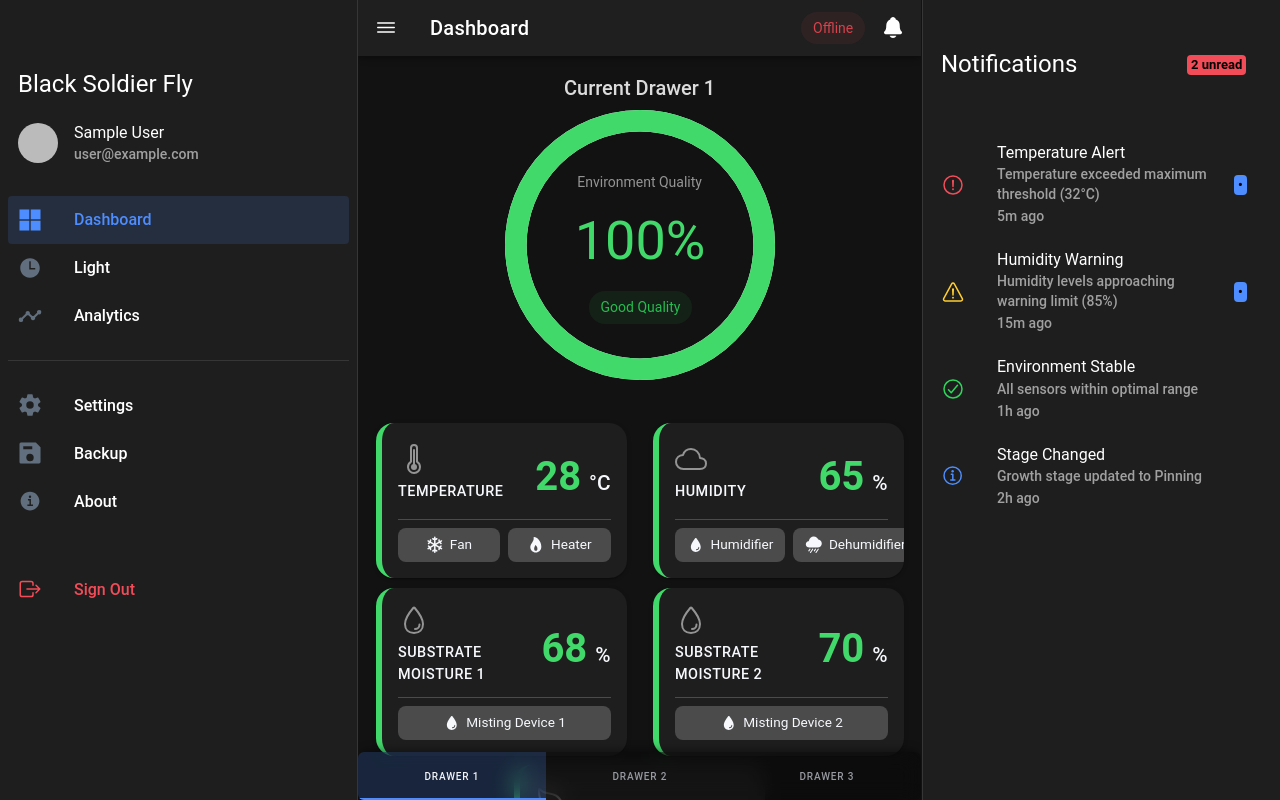
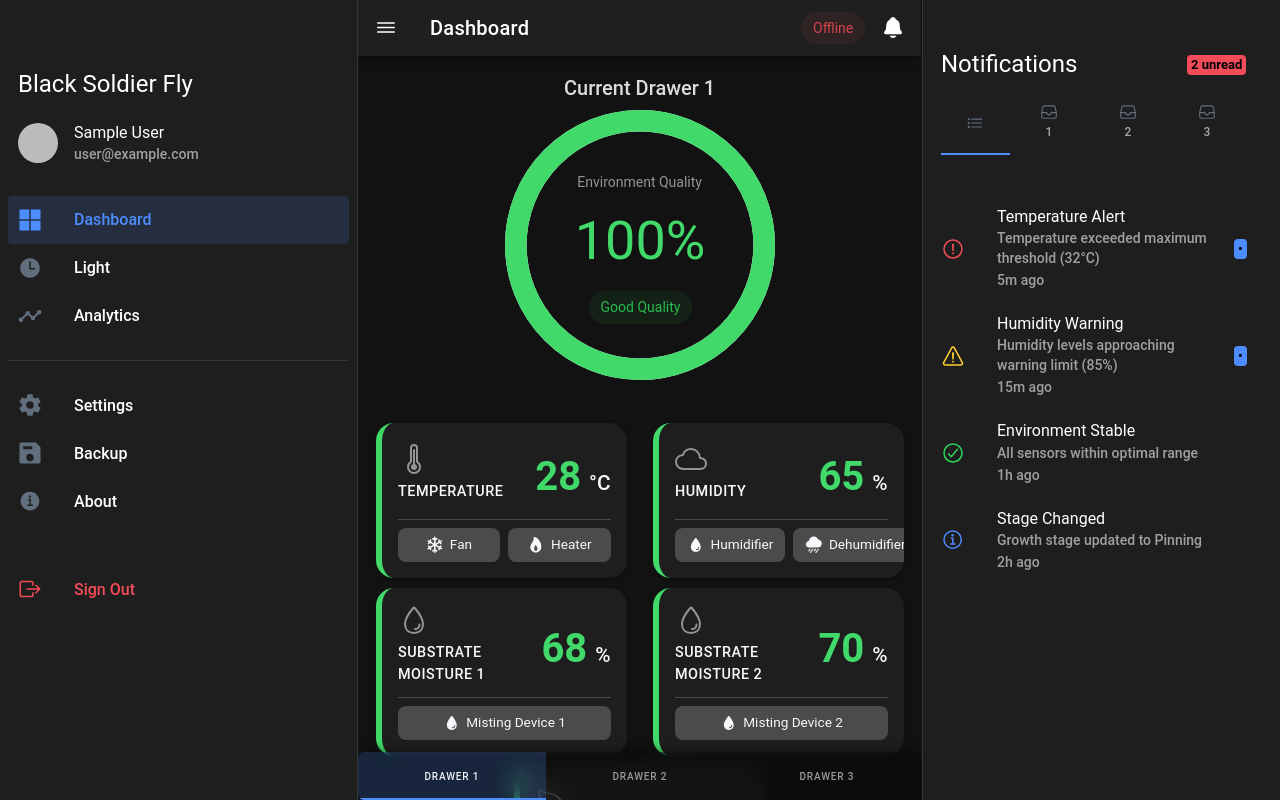
Before and after one commit to TheMasshiro/bsfly-iot, a React (Vite) app in the folder bsfly-iot/: page /dashboard in a window 1280 px wide. Built offline with nearby package versions, Linux system fonts and the light colour scheme; no server answers; sample sign-in values are in the browser's storage.

Commit message:
feat(notifications): Introduce categorized notification drawers

```diff
--- a/bsfly-iot/src/components/Notification/Notifications.tsx
+++ b/bsfly-iot/src/components/Notification/Notifications.tsx
@@ -7,10 +7,14 @@ import {
     IonList,
     IonMenu,
     IonMenuToggle,
+    IonSegment,
+    IonSegmentButton,
 } from '@ionic/react';
 import './Notifications.css';
-import { FC, useMemo } from 'react';
-import { alertCircleOutline, checkmarkCircleOutline, informationCircleOutline, warningOutline } from 'ionicons/icons';
+import { FC, useMemo, useState } from 'react';
+import { alertCircleOutline, checkmarkCircleOutline, fileTrayOutline, informationCircleOutline, listOutline, warningOutline } from 'ionicons/icons';
+
+type Drawer = 'all' | 'drawer1' | 'drawer2' | 'drawer3';
 
 interface Notification {
     id: string;
@@ -19,6 +23,7 @@ interface Notification {
     message: string;
     timestamp: Date;
     read: boolean;
+    drawer: 'drawer1' | 'drawer2' | 'drawer3';
 }
 
 const mockNotifications: Notification[] = [
@@ -28,7 +33,8 @@ const mockNotifications: Notification[] = [
         title: 'Temperature Alert',
         message: 'Temperature exceeded maximum threshold (32°C)',
         timestamp: new Date(Date.now() - 1000 * 60 * 5),
-        read: false
+        read: false,
+        drawer: 'drawer1'
     },
     {
         id: '2',
@@ -36,7 +42,8 @@ const mockNotifications: Notification[] = [
         title: 'Humidity Warning',
         message: 'Humidity levels approaching warning limit (85%)',
         timestamp: new Date(Date.now() - 1000 * 60 * 15),
-        read: false
+        read: false,
+        drawer: 'drawer2'
     },
     {
         id: '3',
@@ -44,7 +51,8 @@ const mockNotifications: Notification[] = [
         title: 'Environment Stable',
         message: 'All sensors within optimal range',
         timestamp: new Date(Date.now() - 1000 * 60 * 60),
-        read: true
+        read: true,
+        drawer: 'drawer1'
     },
     {
         id: '4',
@@ -52,11 +60,14 @@ const mockNotifications: Notification[] = [
         title: 'Stage Changed',
         message: 'Growth stage updated to Pinning',
         timestamp: new Date(Date.now() - 1000 * 60 * 60 * 2),
-        read: true
+        read: true,
+        drawer: 'drawer3'
     }
 ];
 
 const Notifications: FC = () => {
+    const [selectedDrawer, setSelectedDrawer] = useState<Drawer>('all');
+
     const getNotificationIcon = (type: string) => {
         switch (type) {
             case 'success':
@@ -98,9 +109,16 @@ const Notifications: FC = () => {
         return 'Just now';
     };
 
+    const filteredNotifications = useMemo(
+        () => selectedDrawer === 'all'
+            ? mockNotifications
+            : mockNotifications.filter(n => n.drawer === selectedDrawer),
+        [selectedDrawer]
+    );
+
     const unreadCount = useMemo(
-        () => mockNotifications.filter(n => !n.read).length,
-        []
+        () => filteredNotifications.filter(n => !n.read).length,
+        [filteredNotifications]
     );
 
     return (
@@ -117,10 +135,41 @@ const Notifications: FC = () => {
                             </IonBadge>
                         )}
                     </IonItem>
+
+                    <IonItem lines="none">
+                        <IonSegment
+                            value={selectedDrawer}
+                            onIonChange={(e) => setSelectedDrawer(e.detail.value as Drawer)}
+                            style={{ minWidth: "auto" }}
+                        >
+                            <IonSegmentButton value="all" style={{ minWidth: 40 }}>
+                                <IonIcon icon={listOutline} size="small" />
+                            </IonSegmentButton>
+                            <IonSegmentButton value="drawer1" style={{ minWidth: 50 }}>
+                                <IonIcon icon={fileTrayOutline} size="small" />
+                                <IonLabel style={{ fontSize: 12 }}>1</IonLabel>
+                            </IonSegmentButton>
+                            <IonSegmentButton value="drawer2" style={{ minWidth: 50 }}>
+                                <IonIcon icon={fileTrayOutline} size="small" />
+                                <IonLabel style={{ fontSize: 12 }}>2</IonLabel>
+                            </IonSegmentButton>
+                            <IonSegmentButton value="drawer3" style={{ minWidth: 50 }}>
+                                <IonIcon icon={fileTrayOutline} size="small" />
+                                <IonLabel style={{ fontSize: 12 }}>3</IonLabel>
+                            </IonSegmentButton>
+                        </IonSegment>
+                    </IonItem>
                 </IonList>
 
                 <IonList id="notification-list">
-                    {mockNotifications.map((notification) => (
+                    {filteredNotifications.length === 0 ? (
+                        <IonItem lines="none">
+                            <IonLabel className="ion-text-center" color="medium">
+                                <p>No notifications</p>
+                            </IonLabel>
+                        </IonItem>
+                    ) : (
+                        filteredNotifications.map((notification) => (
                             <IonMenuToggle key={notification.id} autoHide={false}>
                                 <IonItem
                                     className={`notification-item ${!notification.read ? 'notification-unread' : ''}`}
@@ -148,7 +197,8 @@ const Notifications: FC = () => {
                                     )}
                                 </IonItem>
                             </IonMenuToggle>
-                    ))}
+                        ))
+                    )}
                 </IonList>
             </IonContent>
         </IonMenu>
```
Lines whose indentation alone changed are shown as unchanged.
